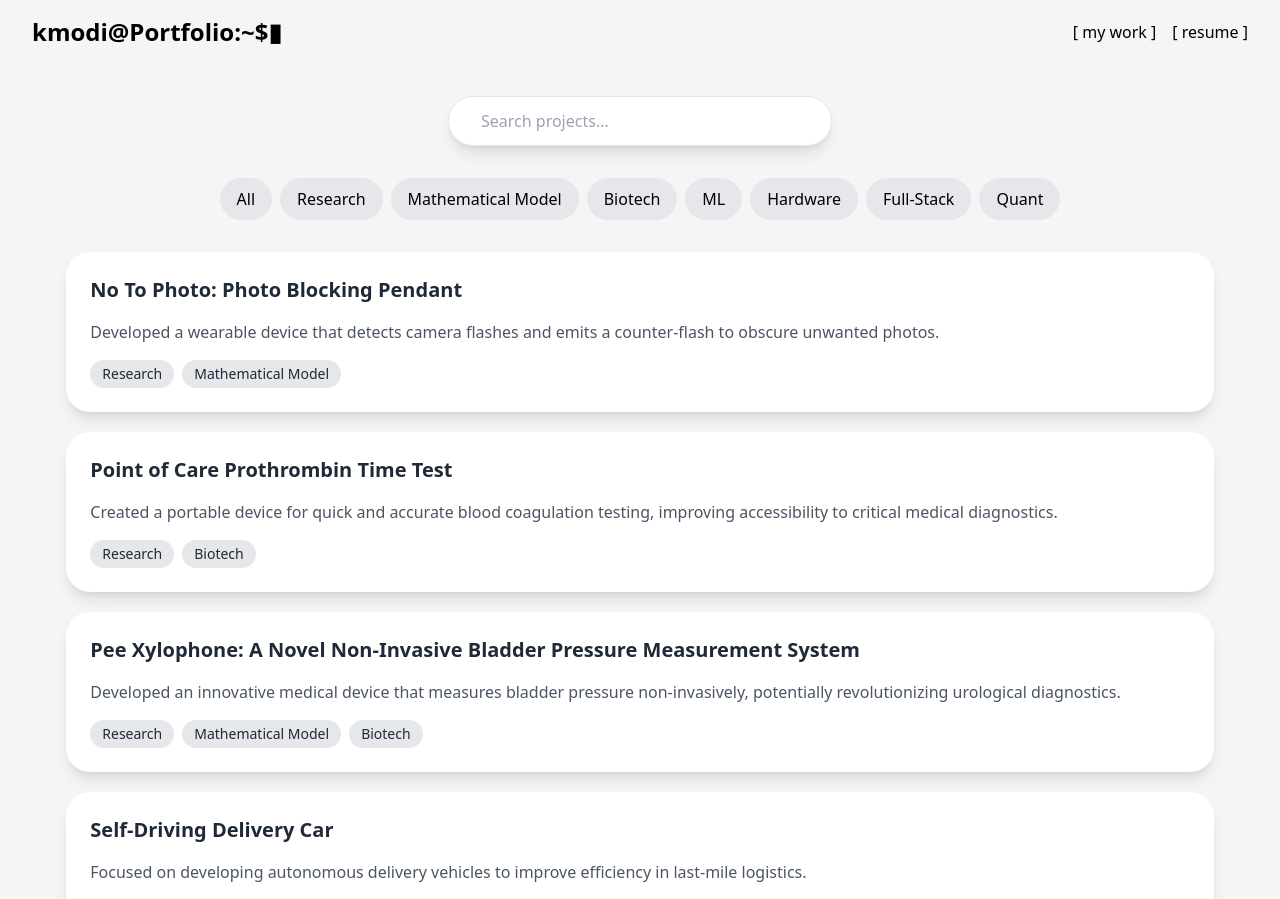
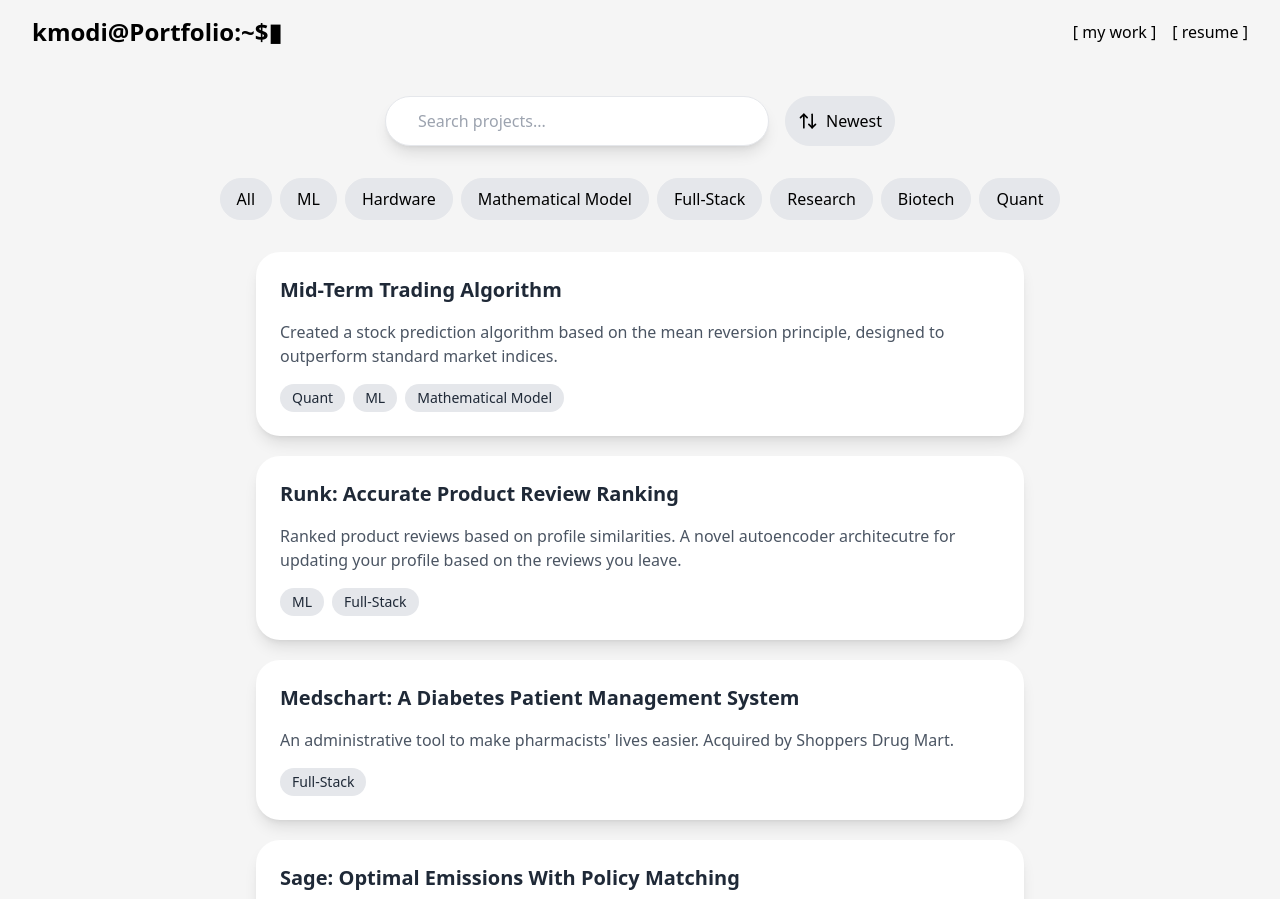
Before and after one commit to KrishM123/portfolio, a Next.js app: page /my-work in a window 1280 px wide. Shown: the top 899 px of the page. Built offline with nearby package versions, Linux system fonts and the light colour scheme.

Commit message:
projects

```diff
--- a/app/my-work/page.tsx
+++ b/app/my-work/page.tsx
@@ -1,11 +1,13 @@
 "use client";
 import CaseStudyCard from "@/components/Card";
 import NavBar from "@/components/NavBar";
-import { useState } from "react";
+import { useState, useMemo } from "react";
 import { caseStudies } from "../../data/caseStudies";
+import { ArrowUpDown } from "lucide-react";
 
 export default function Home() {
     const [searchTerm, setSearchTerm] = useState('');
+    const [sortOrder, setSortOrder] = useState<'asc' | 'desc'>('desc');
 
     const availableTags = Array.from(new Set(caseStudies.flatMap(study => study.tags)));
 
@@ -13,17 +15,30 @@ export default function Home() {
         setSearchTerm(tag === "All" ? '' : tag);
     };
 
-    const filteredCaseStudies = caseStudies.filter(study =>
+    const filteredAndSortedCaseStudies = useMemo(() => {
+        return caseStudies
+            .filter(study =>
                 study.title.toLowerCase().includes(searchTerm.toLowerCase()) ||
                 study.description.toLowerCase().includes(searchTerm.toLowerCase()) ||
                 study.tags.some(tag => tag.toLowerCase().includes(searchTerm.toLowerCase()))
-    );
+            )
+            .sort((a, b) => {
+                const dateA = new Date(a.date).getTime();
+                const dateB = new Date(b.date).getTime();
+                return sortOrder === 'asc' ? dateA - dateB : dateB - dateA;
+            });
+    }, [searchTerm, sortOrder]);
+
+    const toggleSortOrder = () => {
+        setSortOrder(prevOrder => prevOrder === 'asc' ? 'desc' : 'asc');
+    };
 
     return (
         <div>
             <div className="flex flex-col items-center justify-items-center min-h-screen p-8 gap-8 sm:p-0">
                 <NavBar />
 
+                <div className="flex items-center gap-4">
                     <input
                         type="text"
                         placeholder="Search projects..."
@@ -31,6 +46,15 @@ export default function Home() {
                         onChange={(e) => setSearchTerm(e.target.value)}
                         className="p-3 px-8 border w-72 sm:w-96 max-w[80%] rounded-full shadow-lg"
                     />
+                    <button
+                        onClick={toggleSortOrder}
+                        className="p-3 border rounded-full flex items-center gap-2 bg-gray-200 hover:bg-gray-300"
+                        title={`Sort by date (${sortOrder === 'asc' ? 'Ascending' : 'Descending'})`}
+                    >
+                        <ArrowUpDown size={20} />
+                        {sortOrder === 'asc' ? 'Oldest' : 'Newest'}
+                    </button>
+                </div>
 
                 <div className="hidden md:flex justify-items-center gap-2">
                     <button
@@ -51,7 +75,8 @@ export default function Home() {
                 </div>
 
                 <main>
-                    {filteredCaseStudies.map((study, index) => (
+                    {filteredAndSortedCaseStudies.map((study, index) => (
+                        <div>
                             <CaseStudyCard
                                 key={index}
                                 title={study.title}
@@ -59,6 +84,7 @@ export default function Home() {
                                 link={study.link}
                                 tags={study.tags}
                             />
+                        </div>
                     ))}
                 </main>
             </div>
--- a/app/projects/[title]/page.tsx
+++ b/app/projects/[title]/page.tsx
@@ -41,6 +41,7 @@ export default async function ProjectPage({ params }: ProjectPageProps) {
         </Link>
         <h1 className="text-3xl font-bold mb-4">{project.title}</h1>
         <p className="text-gray-600 mb-4">{project.description}</p>
+        <p className="text-gray-500 mb-4">Date: {project.date}</p>
         <div className="mb-6">
           <strong className="text-gray-700">Tags:</strong>
           <div className="flex flex-wrap gap-2 mt-2">
--- a/components/Card.tsx
+++ b/components/Card.tsx
@@ -10,12 +10,15 @@ interface CaseStudyCardProps {
 
 const CaseStudyCard: React.FC<CaseStudyCardProps> = ({ title, description, link, tags }) => {
 	return (
+		<div className="w-full max-w-3xl">
 			<Link href={link}>
 				<div className="bg-white mb-5 p-6 rounded-3xl shadow-lg hover:shadow-3xl transition-shadow duration-300 ease-in-out">
 					<h3 className="text-xl font-semibold text-gray-800 transition-colors duration-200">
 						{title}
 					</h3>
-        <p className="text-gray-600 mt-4">{description}</p>
+					<p className="text-gray-600 mt-4 break-words">
+						{description}
+					</p>
 					<div className="flex flex-wrap gap-2 mt-4">
 						{tags.map((tag, index) => (
 							<span
@@ -28,6 +31,7 @@ const CaseStudyCard: React.FC<CaseStudyCardProps> = ({ title, description, link,
 					</div>
 				</div>
 			</Link>
+		</div>
 	);
 };
 
--- a/data/caseStudies.ts
+++ b/data/caseStudies.ts
@@ -1,58 +1,125 @@
+{/* <div className="text-3xl sm:text-4xl md:text-5xl font-sans font-bold flex flex-grow justify-center text-center text-darkest pt-10">
+            <a id="research">Research</a>
+          </div>
+          <div className="px-4 sm:px-6 lg:px-8 max-w grid gap-6 grid-cols-1 sm:grid-cols-2 lg:grid-cols-3 m-8">
+            <ProjectBox image={"/images/No To Photo.png"} link={"https://drive.google.com/file/d/14rQa1GPFtaPWgxOX7aG2ZTQNZ_Qt98tj/view?usp=sharing"} title={"No To Photo: Photo Blocking Pendant"} description={"Gold Medal + Best Junior Physics Project @ CWSF 2019"}/>
+            <ProjectBox image={"/images/POC PT Test.png"} link={"https://drive.google.com/file/d/1-bddRs1d3afIfAdnOOv7y7xKHSWJ5ktX/view?usp=drive_link"} title={"Point of Care Prothrombin Time Test"} description={"Silver Medal @ CWSF 2021"}/>
+            <ProjectBox image={"/images/Pee Xylophone.png"} link={"https://projectboard.world/isef/project/enbm051-non-invasive-bladder-pressure-measurement-system"} title={"Pee Xylophone: A Novel Non-Invasive Bladder Pressure Measurement System"} description={"Gold Medal + Youth Can Innovate Plus @ CWSF 2022; Team Canada ISEF 2023"}/>
+          </div>
+          <div className="text-3xl sm:text-4xl md:text-5xl font-sans font-bold flex flex-grow justify-center text-center text-darkest pt-10">
+            <a id="projects">Projects</a>
+          </div>
+          <div className="px-4 sm:px-6 lg:px-8 max-w grid gap-6 grid-cols-1 sm:grid-cols-2 lg:grid-cols-3 m-8">
+            <ProjectBox image={"/images/Car.jpeg"} link={"https://github.com/rajansagarwal/self-driving-tank"} title={"Self-Driving Delivery Car"}/>
+            <ProjectBox image={"/images/Drivesense.png"} link={"https://devpost.com/software/drive-sense"} title={"DriveSense: Accurate Driver Rating"} description={"Hack the North 2023 Winner"}/>
+            <ProjectBox image={"/images/Cognicare.png"} link={"https://github.com/ishaan1013/cognicare"} title={"CogniCare: Alzhemeirs Prevention and Detection"} description={"MHacks 2023 Winner"}/>
+            <ProjectBox image={"/images/Maapa.png"} link={"https://github.com/KrishM123/maapa"} title={"MAAPA: Smart CTRL+F"}/>
+            <ProjectBox image={"/images/Mean Reversion.png"} link={"https://github.com/KrishM123/Mean-Reversion"} title={"Mean Reversion"}/>
+          </div> */}
+
 export const caseStudies = [
+    {
+        title: "Red Handed: A Slap To Keep You Awake",
+        description: "Machine vision model on a Raspberry Pi, controlling a slapper arm. Winner of Flow and 2nd for Qualcomm at MakeUofT 2024",
+        link: "/projects/sage",
+        file: "sage.md",
+        tags: ["ML", "Hardware"],
+        date: "2024-02-26",
+    },
+    {
+        title: "Sage: Optimal Emissions With Policy Matching",
+        description: "A novel mathematical model to determine optimial emissions, and AI agents to reccommend the policy required.",
+        link: "/projects/sage",
+        file: "sage.md",
+        tags: ["ML", "Mathematical Model"],
+        date: "2024-06-23",
+    },
+    {
+        title: "Medschart: A Diabetes Patient Management System",
+        description: "An administrative tool to make pharmacists' lives easier. Acquired by Shoppers Drug Mart.",
+        link: "/projects/medschart",
+        file: "medschart.md",
+        tags: ["Full-Stack"],
+        date: "2024-07-01",
+    },
+    {
+        title: "One Sheet A Day: Math Drills",
+        description: "A math practice book and website. Creation fully automated.",
+        link: "/projects/math-drills",
+        file: "math-drills.md",
+        tags: ["Full-Stack"],
+        date: "2020-09-15",
+    },
+    {
+        title: "Runk: Accurate Product Review Ranking",
+        description: "Ranked product reviews based on profile similarities. A novel autoencoder architecutre for updating your profile based on the reviews you leave.",
+        link: "/projects/runk",
+        file: "runk.md",
+        tags: ["ML", "Full-Stack"],
+        date: "2024-09-15",
+    },
     {
         title: "No To Photo: Photo Blocking Pendant",
         description: "Developed a wearable device that detects camera flashes and emits a counter-flash to obscure unwanted photos.",
         link: "/projects/no-to-photo-photo-blocking-pendant",
         file: "no-to-photo-photo-blocking-pendant.md",
-        tags: ["Research", "Mathematical Model"]
+        tags: ["Research", "Mathematical Model"],
+        date: "2019-05-01",
     },
     {
         title: "Point of Care Prothrombin Time Test",
         description: "Created a portable device for quick and accurate blood coagulation testing, improving accessibility to critical medical diagnostics.",
         link: "/projects/point-of-care-prothrombin-time-test",
         file: "point-of-care-prothrombin-time-test.md",
-        tags: ["Research", "Biotech"]
+        tags: ["Research", "Biotech"],
+        date: "2021-04-01",
     },
     {
         title: "Pee Xylophone: A Novel Non-Invasive Bladder Pressure Measurement System",
         description: "Developed an innovative medical device that measures bladder pressure non-invasively, potentially revolutionizing urological diagnostics.",
         link: "/projects/pee-xylophone-novel-non-invasive-bladder-pressure-measurement-system",
         file: "pee-xylophone-novel-non-invasive-bladder-pressure-measurement-system.md",
-        tags: ["Research", "Mathematical Model", "Biotech"]
+        tags: ["Research", "Mathematical Model", "Biotech"],
+        date: "2023-04-05",
     },
     {
         title: "Self-Driving Delivery Car",
         description: "Focused on developing autonomous delivery vehicles to improve efficiency in last-mile logistics.",
         link: "/projects/self-driving-delivery-car",
         file: "self-driving-delivery-car.md",
-        tags: ["ML", "Hardware"]
+        tags: ["ML", "Hardware"],
+        date: "2023-12-04",
     },
     {
         title: "DriveSense: Accurate Driver Rating",
         description: "Created an innovative app that uses machine vision to accurately rate driver performance and promote safer driving habits.",
         link: "/projects/drivesense-accurate-driver-rating",
         file: "drivesense-accurate-driver-rating.md",
-        tags: ["ML", "Mathematical Model", "Full-Stack"]
+        tags: ["ML", "Mathematical Model", "Full-Stack"],
+        date: "2023-09-17",
     },
     {
         title: "CogniCare: Alzheimer's Prevention and Detection",
         description: "Designed a platform to assist in early detection and prevention of Alzheimer's disease through cognitive assessments and personalized care plans.",
         link: "/projects/cognicare-alzheimers-prevention-and-detection",
         file: "cognicare-alzheimers-prevention-and-detection.md",
-        tags: ["ML", "Biotech", "Full-Stack"]
+        tags: ["ML", "Biotech", "Full-Stack"],
+        date: "2023-11-23",
     },
     {
         title: "MAAPA: Smart CTRL+F",
         description: "Developed an advanced search tool that enhances the traditional CTRL+F functionality with intelligent context-aware searching capabilities.",
         link: "/projects/maapa-smart-ctrl-f",
         file: "maapa-smart-ctrl-f.md",
-        tags: ["Full-Stack", "ML"]
+        tags: ["Full-Stack", "ML"],
+        date: "2021-09-25",
     },
     {
-        title: "Mean Reversion",
+        title: "Mid-Term Trading Algorithm",
         description: "Created a stock prediction algorithm based on the mean reversion principle, designed to outperform standard market indices.",
         link: "/projects/mean-reversion",
         file: "mean-reversion.md",
-        tags: ["Quant", "ML", "Mathematical Model"]
+        tags: ["Quant", "ML", "Mathematical Model"],
+        date: "2024-09-29",
     }
 ];
--- a/package.json
+++ b/package.json
@@ -9,6 +9,7 @@
     "lint": "next lint"
   },
   "dependencies": {
+    "lucide-react": "^0.446.0",
     "marked": "^14.1.2",
     "next": "14.2.13",
     "react": "^18",
```
Also changed, not shown: data/math-drills.md (added), data/medschart.md (added), data/runk.md (added), data/sage.md (added), 1 other file (tests, documents, lock files or other folders). Lines whose indentation alone changed are shown as unchanged.
